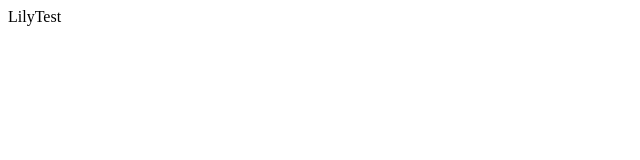
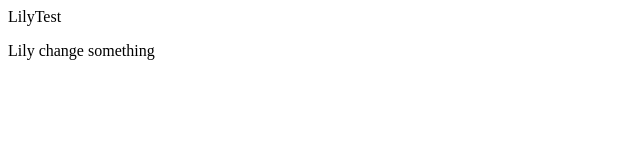
Before and after one commit to wangxueting1997/wxtTest, a plain HTML site: page LilyTest/index.html in a window 1280 px wide. Shown: the whole page, without its empty margins (0-640 px from the left). Drawn offline with Linux system fonts and the light colour scheme.

Commit message:
Lily changed once

```diff
--- a/LilyTest/index.html
+++ b/LilyTest/index.html
@@ -1,11 +1,16 @@
 <!DOCTYPE html>
 <html lang="en">
+
 <head>
     <meta charset="UTF-8">
     <meta name="viewport" content="width=device-width, initial-scale=1.0">
     <title>Document</title>
 </head>
+
 <body>
     <div>LilyTest</div>
+    <p>Lily change something</p>
+
 </body>
+
 </html>
```
